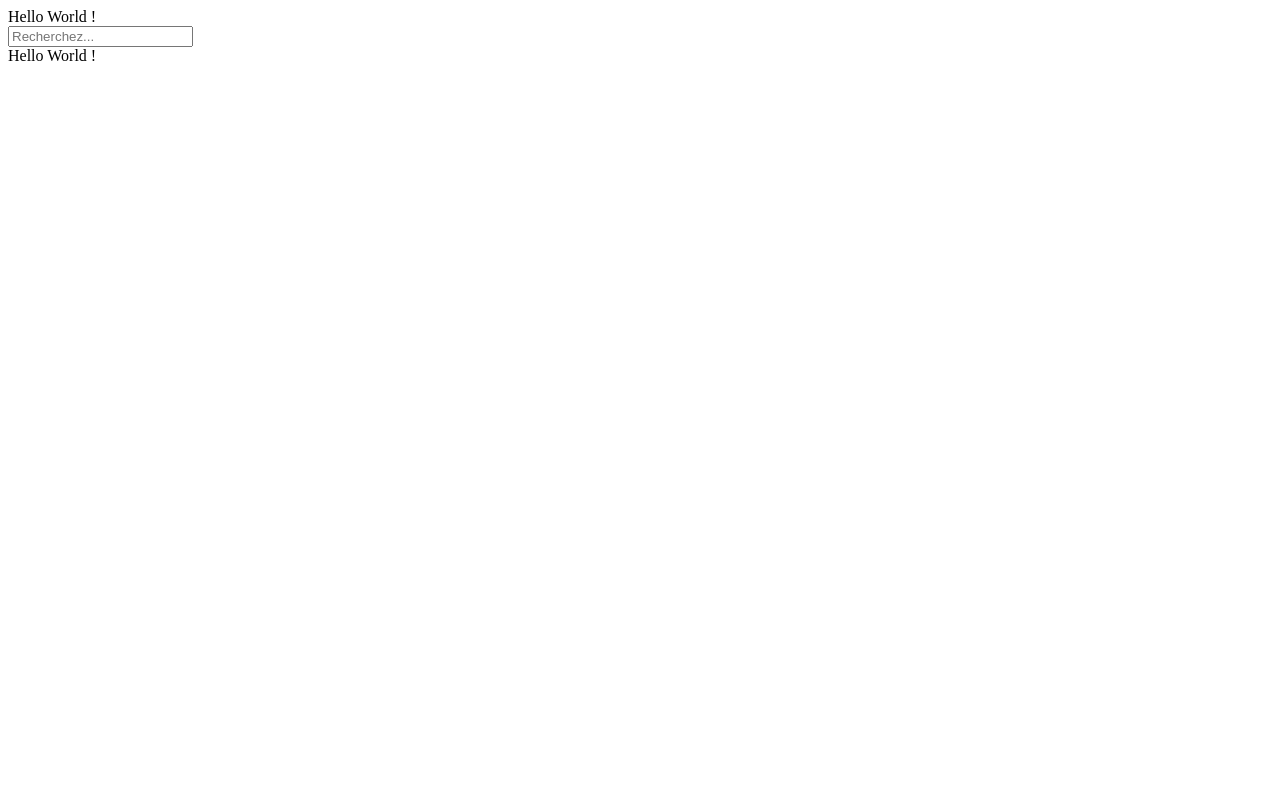
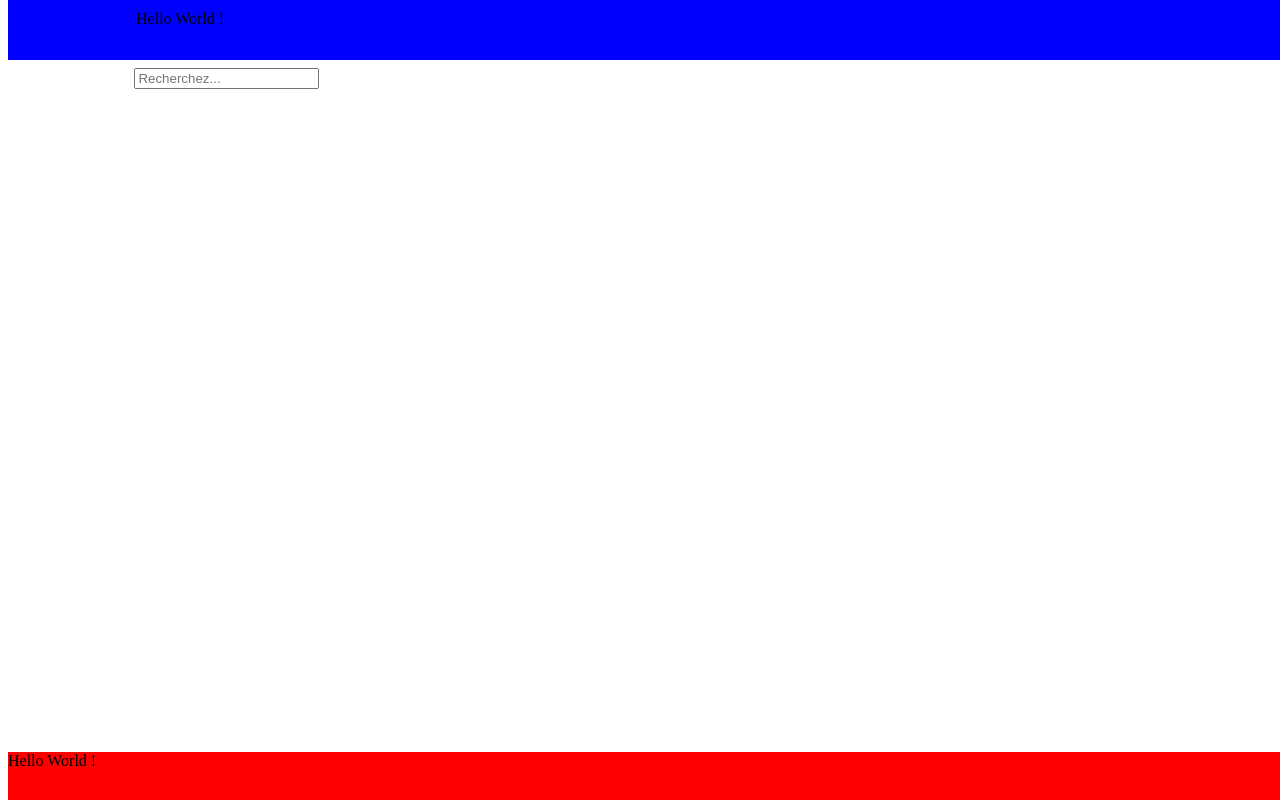
Before and after one commit to manhunter7-2/bot-L3-front, a plain HTML site: page index.html in a window 1280 px wide. Drawn offline with Linux system fonts and the light colour scheme.

Commit message:
header + footer ok

```diff
--- a/assets/css/styles.css
+++ b/assets/css/styles.css
@@ -3,14 +3,22 @@
 }
 
 .header{
-    /* position: absolute; */
-    /* padding-top: 0; */
-    /* position: fixed; */
+    position: fixed;
     margin:0;
     top: 0;
     width: 100%;
     height: 2.5rem;
     background-color: blue;
+    padding: 10px 0;
+}
+
+.container{
+    width: 80%;
+    margin: 0 auto;
+}
+
+.searchbar{
+    height: 250%;
 }
 
 footer{
@@ -20,3 +28,8 @@ footer{
     height: 6%;
     background-color: red;
 }
+
+body{
+    padding-top: 60px;
+    padding-bottom: 40px;
+}
--- a/index.html
+++ b/index.html
@@ -5,21 +5,22 @@
     <meta http-equiv="X-UA-Compatible" content="IE=edge">
     <link name="viewport" content="width=device-width, initial-scale=1.0">
     <title>Bot</title>
-    <link rel="stylesheet" href="styles.css"/>
+    <link rel="stylesheet" href="assets/css/styles.css"/>
 </link>
 <body>
     <!-- <header>
         Hello World !
     </header> -->
     <div class="header">
-        <div class="fixed-header">
+        <div class="container">
             Hello World !
-
         </div>
     </div>
 
-    <div class="searchbar">
-        <input type="text" placeholder="Recherchez...">
+    <div class="container">
+        <div class="searchbar">
+            <input type="text" placeholder="Recherchez...">
+        </div>
     </div>
 
     <footer>
```
